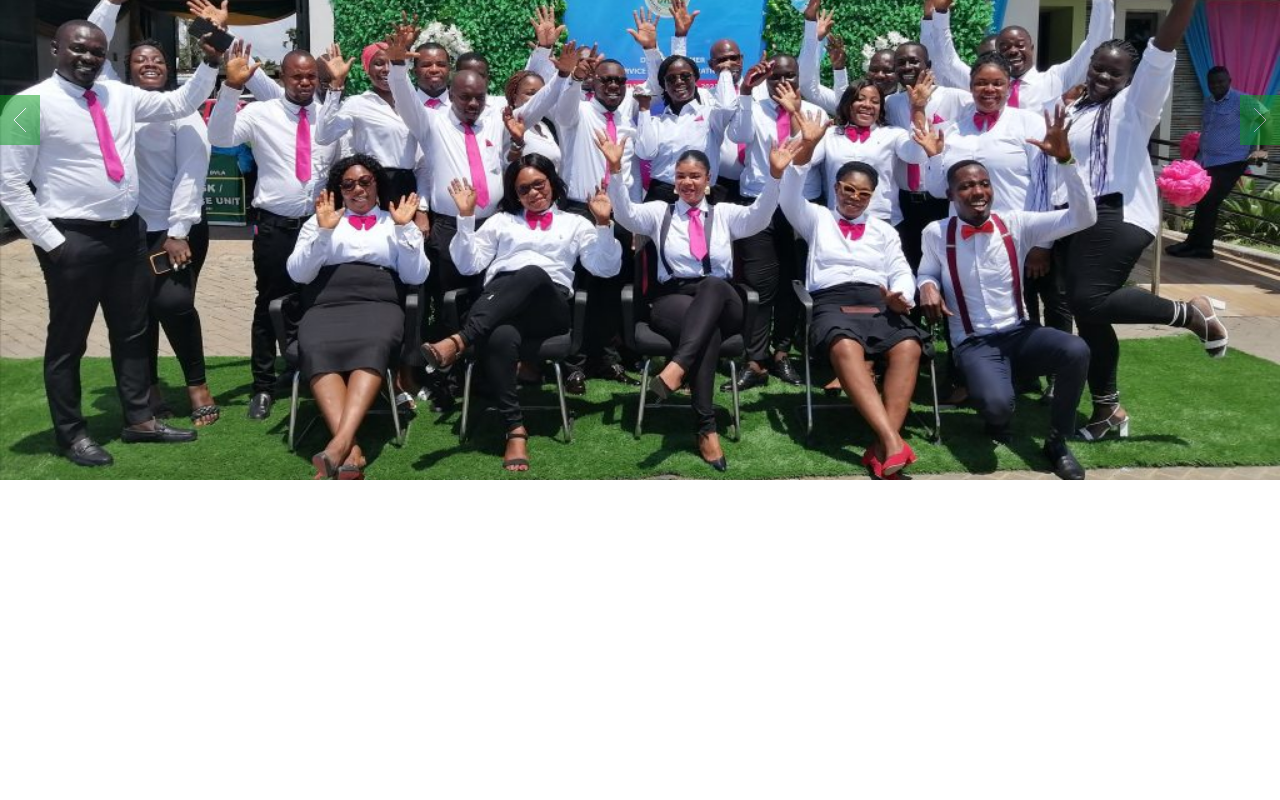
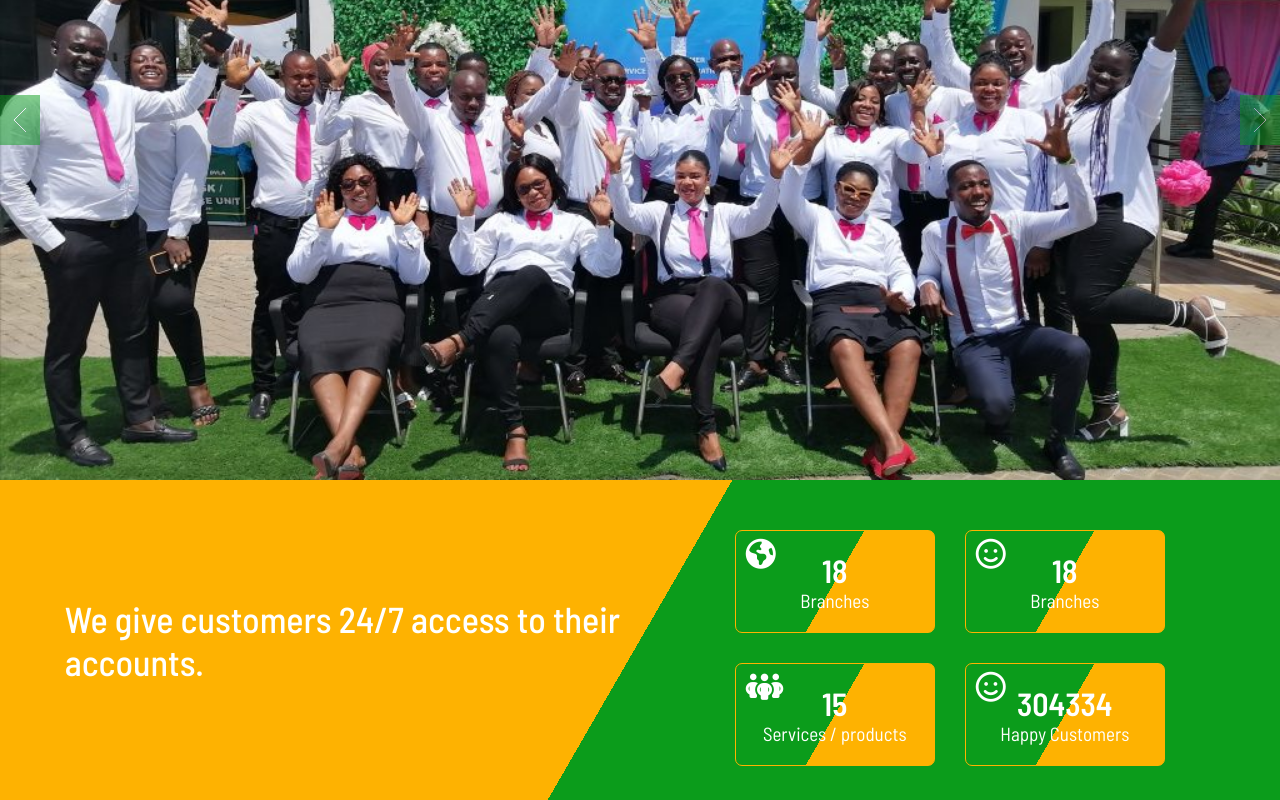
Before and after one commit to Amusah/Union, a website: page index.html in a window 1280 px wide. Shown: the part 360-1160 px from the top of the page. Before the commit the page ends 840 px from the top, so only its background shows below. Drawn offline with Linux system fonts and the light colour scheme.

Commit message:
info section

```diff
--- a/index.html
+++ b/index.html
@@ -3,13 +3,16 @@
   <head>
     <meta charset="UTF-8" />
     <meta name="viewport" content="width=device-width, initial-scale=1.0" />
+    <link rel="stylesheet" href="https://cdnjs.cloudflare.com/ajax/libs/font-awesome/6.5.2/css/all.min.css" integrity="sha512-SnH5WK+bZxgPHs44uWIX+LLJAJ9/2PkPKZ5QiAj6Ta86w+fsb2TkcmfRyVX3pBnMFcV7oQPJkl9QevSCWr3W6A==" crossorigin="anonymous" referrerpolicy="no-referrer" />
     <link rel="stylesheet" href="css/index.css" />
     <title>Union</title>
   </head>
   <body>
     <header>
       <nav class="navbar">
-        <a href="/"><img class="brand-logo" src="images/logo.png" alt="logo" /></a>
+        <a href="/"
+          ><img class="brand-logo" src="images/logo.png" alt="logo"
+        /></a>
         <ul class="nav-links">
           <li id="#" class="nav-link__item"><a href="#">Home</a></li>
           <li id="#" class="nav-link__item"><a href="#">About Us</a></li>
@@ -33,7 +36,7 @@
         </div>
 
         <div class="arrow">
-          <img src="images/arrow.svg" alt="down arrow">
+          <img src="images/arrow.svg" alt="down arrow" />
         </div>
       </nav>
     </header>
@@ -43,12 +46,51 @@
       <section id="hero">
         <div class="banner">
           <div class="banner-btn">
-            <span class="btn__prev center"><img class="left-arrow" src="images/icon-angle-left.svg" alt=""></span>
-            <span class="btn__next center"><img class="right-arrow" src="images/icon-angle-right.svg" alt=""></span>
+            <span class="btn__prev center"
+              ><img class="left-arrow" src="images/icon-angle-left.svg" alt=""
+            /></span>
+            <span class="btn__next center"
+              ><img
+                class="right-arrow"
+                src="images/icon-angle-right.svg"
+                alt=""
+            /></span>
           </div>
         </div>
       </section>
 
+      <section id="info">
+        <div class="info__summary">
+          <h2>We give customers 24/7 access to their accounts.</h2>
+          <!-- <div class="info__text-box"></div> -->
+          <div class="info__badges">
+            <span>
+              <div class="badge">
+                <i class="fa-solid fa-earth-americas"></i>
+                <p class="number">18</p>
+                <p class="text">Branches</p>
+              </div>
+              <div class="badge">
+                <i class="fa-solid fa-people-group"></i>
+                <p class="number">15</p>
+                <p class="text">Services / products</p>
+              </div>
+            </span>
+            <span>
+              <div class="badge">
+                <i class="fa-regular fa-face-smile"></i>
+                <p class="number">18</p>
+                <p class="text">Branches</p>
+              </div>
+              <div class="badge">
+                <i class="fa-regular fa-face-smile"></i>
+                <p class="number">304334</p>
+                <p class="text">Happy Customers</p>
+              </div>
+            </span>
+          </div>
+        </div>
+      </section>
     </main>
 
     <!-- <p>Lorem ipsum dolor sit, amet consectetur adipisicing elit. Dicta, repellat.</p> -->
--- a/styles/_base.scss
+++ b/styles/_base.scss
@@ -19,6 +19,7 @@ $secondary: #0B9C1B;
 $warning: #F90308;
 $info: #FEB201;
 $gray: #efefef;
+$white: #fff;
 
 // Fonts
 @mixin text-xsm($weight: 40rem, $size: 1.6rem){
--- a/styles/_layout.scss
+++ b/styles/_layout.scss
@@ -90,24 +90,23 @@ header {
     }
   }
 
-  .arrow{
+  .arrow {
     cursor: pointer;
     display: none;
-    img{
+    img {
       width: 4rem;
     }
   }
 }
 
-
 /************************HERO SECTION***********************/
-main{
+main {
   // #hero{
   //   position: relative;
   // }
-  .banner{
+  .banner {
     min-height: 90vh;
-    background-image: url('/images/slide1.jpg');
+    background-image: url("/images/slide1.jpg");
     background-size: cover;
     background-repeat: no-repeat;
     background-position: center;
@@ -117,26 +116,113 @@ main{
     align-items: center;
   }
 
-  .banner-btn{
+  .banner-btn {
     position: relative;
     display: flex;
     justify-content: space-between;
     width: 100%;
 
-    .btn__prev, .btn__next{
+    .btn__prev,
+    .btn__next {
       // position: absolute;
       padding: 2rem;
       width: 4rem;
       height: 5rem;
       background-color: $secondary;
-      opacity: .5;
+      opacity: 0.5;
       cursor: pointer;
 
-      &:hover{
+      &:hover {
         opacity: 1;
       }
     }
+  }
+
+  /******************** INFO SECTION*********************/
+
+  .info__summary {
+    position: relative;
+    width: 100%;
+    display: flex;
+    justify-content: space-around;
+    align-items: center;
+    height: 40vh;
+    padding: 5rem;
+    // padding-bottom: 5rem;
+    background: linear-gradient(120deg, $info 50%, $secondary 50%);
+
+    h2 {
+      // position: absolute;
+      // top: 30%;
+      // left: 15%;
+      z-index: 2;
+      width: 50%;
+      color: #fff;
+      @include text-lg();
+      font-weight: 500;
+    }
+
+    // .info__text-box{
+    //   width: 45%;
+    //   height: 40vh;
+    //   background-color: $secondary;
+    //   clip-path: polygon(0 0, 100% 0, 70% 100%, 0% 150%);
+    // }
+
+    .info__badges {
+      display: flex;
+      justify-content: center;
+      align-items: center;
+      // flex-direction: column;
+      height: 100%;
+      width: 45%;
+      gap: 3rem;
 
 
+      span{
+        display: flex;
+        flex-direction: column;
+        justify-content: space-evenly;
+        align-items: center;
+        height: 100%;
+
+        // justify-content: center;
+        // align-items: center;
+        gap: 3rem;
+      }
+
+      .badge {
+        // height: 5rem;
+        position: relative;
+        padding: 2rem 2.5rem;
+        width: 20rem;
+        color: #fff;
+        display: flex;
+        justify-content: center;
+        flex-direction: column;
+        border-radius: .7rem;
+        border: .1rem solid $info;
+        background: linear-gradient(120deg, $secondary 50%, $info 50%);
+
+        i{
+          position: absolute;
+          top: 8%;
+          left: 5%;
+          font-size: 3rem;
+        }
+
+        p{
+          margin: 0 auto;
+        }
+
+        .number{
+          @include text-md();
+          font-weight: 600;
+        }
+        .text{
+          @include text-sm($size: 1.9rem);
+        }
+      }
+    }
   }
 }
```
Also changed, not shown: css/index.css.
